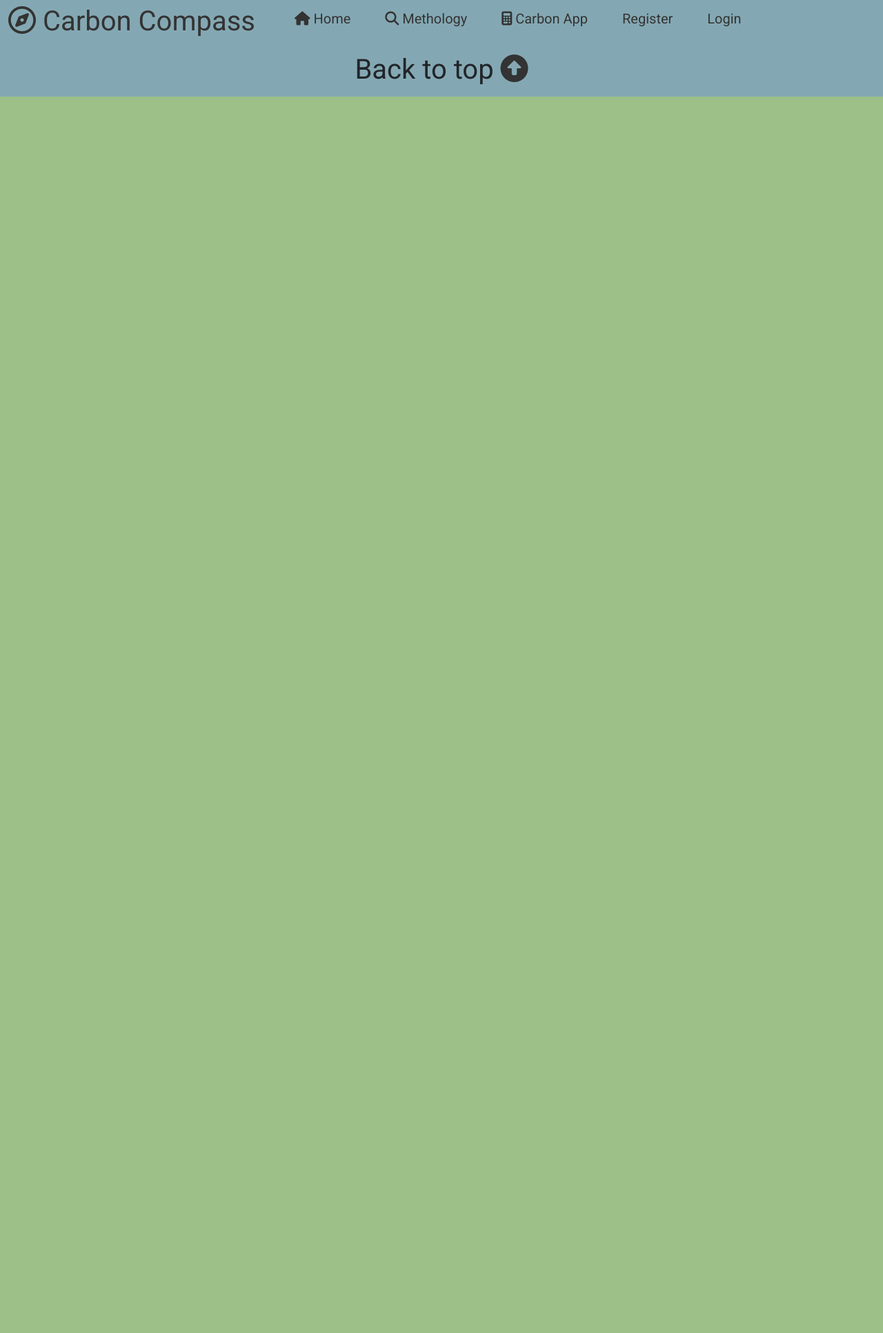
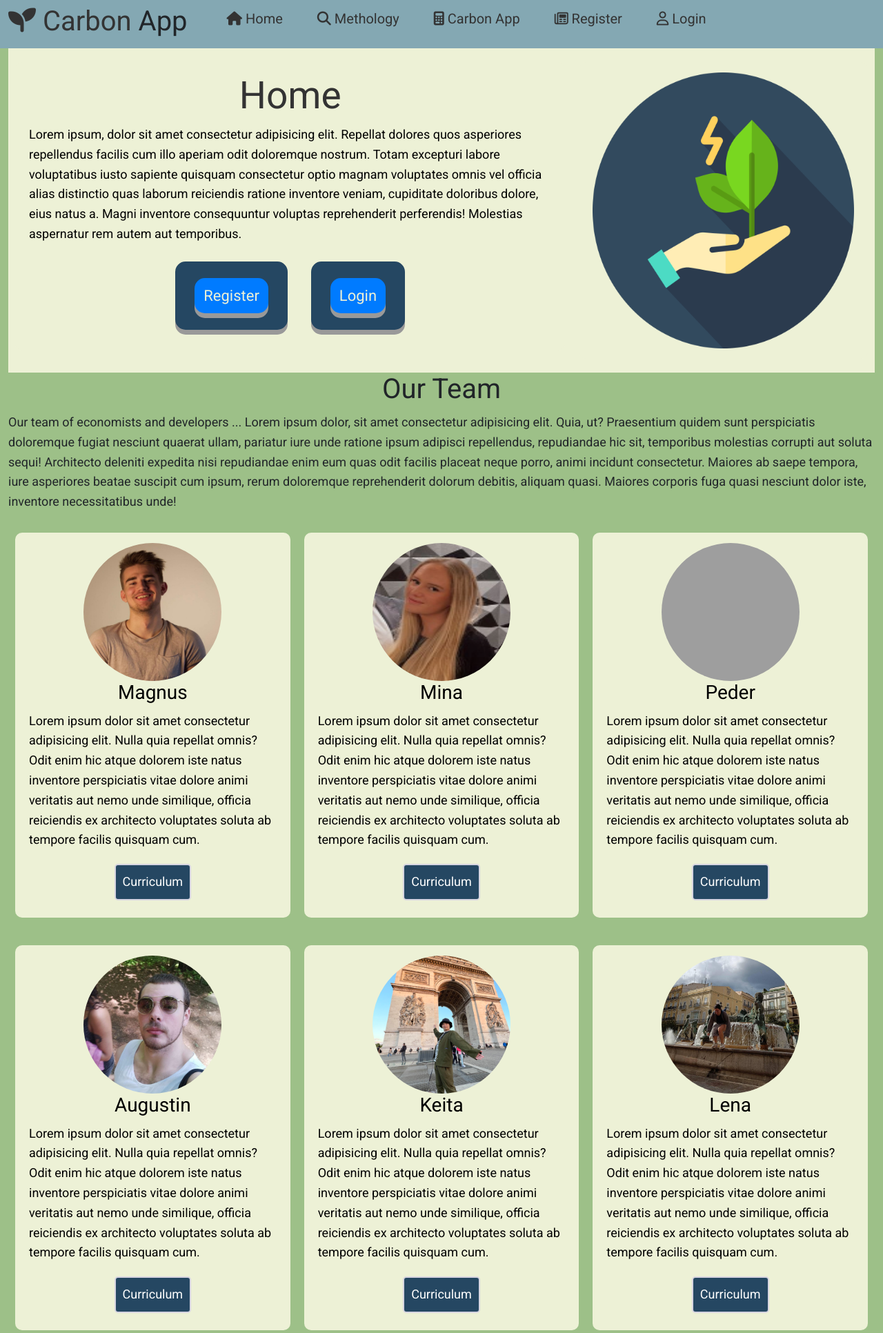
Before and after one commit to PederEP/Carbon_App, a Flask app: page / in a window 1280 px wide. Shown: the top 1932 px of the page at 69% size. Before the commit the page ends 140 px from the top, so only its background shows below. Run offline with Flask 2, Linux system fonts and the light colour scheme; some libraries are stand-ins or nearby versions; grey boxes are pictures that could not be loaded.

Commit message:
Update home.html
Skal være riktig nå hehe

```diff
--- a/capp/templates/home.html
+++ b/capp/templates/home.html
@@ -1,113 +1,158 @@
-<!DOCTYPE html>
-<html>
-    <head>
-      <!-- Font Awesome code -->
-      <link rel="stylesheet" href="https://cdnjs.cloudflare.com/ajax/libs/font-awesome/6.2.1/css/all.min.css" integrity="sha512-MV7K8+y+gLIBoVD59lQIYicR65iaqukzvf/nwasF0nqhPay5w/9lJmVM2hMDcnK1OnMGCdVK+iQrJ7lzPJQd1w==" crossorigin="anonymous" referrerpolicy="no-referrer" />
+{% extends "layout.html" %}
+{% block content %}
 
-      <!--Import the Bootstrap CSS file:-->
-      <link
-      href="https://cdn.jsdelivr.net/npm/bootstrap@5.0.1/dist/css/bootstrap.min.css"
-      rel="stylesheet"
-      integrity="sha384-+0n0xVW2eSR5OomGNYDnhzAbDsOXxcvSN1TPprVMTNDbiYZCxYbOOl7+AMvyTG2x"
-      crossorigin="anonymous"
-      />
-      <link
-        rel="stylesheet"
-        href="https://cdn.jsdelivr.net/npm/bootstrap-icons@1.3.0/font/bootstrap-icons.css"
-      />
+<!-- Header -->
+<section class="section_header_home">
+  <div class="container">
 
-      <!-- Matjax -->
-      <script src="https://polyfill.io/v3/polyfill.min.js?features=es6"></script>
-      <script id="MathJax-script" async src="https://cdn.jsdelivr.net/npm/mathjax@3/es5/tex-mml-chtml.js"></script>
+    <div class="header_home">
+      <div class="box">
+        {% with messages = get_flashed_messages(with_categories=true) %}
+            {% if messages %}
+                {% for category, message in messages %}
+                    <div class="alert alert-{{ category }}">
+                        {{ message }}
+                    </div>
+                {% endfor %}
+            {% endif %}
+        {% endwith %}
+        <h1 style="font-size:55px;"><span class="text-logo"> Home</span></h1>
+        <p style="text-align:left;">
+            Lorem ipsum, dolor sit amet consectetur adipisicing elit. Repellat dolores quos asperiores repellendus facilis cum illo aperiam odit doloremque nostrum. Totam excepturi labore voluptatibus iusto sapiente quisquam consectetur optio magnam voluptates omnis vel officia alias distinctio quas laborum reiciendis ratione inventore veniam, cupiditate doloribus dolore, eius natus a. Magni inventore consequuntur voluptas reprehenderit perferendis! Molestias aspernatur rem autem aut temporibus.
+        </p>
+        <div class="container_buttons_links_header_home">
+          <div class="btn">
+              <a href="{{url_for('users.register')}}" class="btn btn-primary btn-lg mr-2", style="background-color:#007bff;">Register</a>
+          </div>
+          <div class="btn">
+              <a href="{{url_for('users.login')}}" class="btn btn-primary btn-lg mr-2", style="background-color:#007bff;">Login</a>
+          </div>
+        </div>
+      </div>
+      <div class="box">
+        <img
+          src="{{url_for('static', filename='icons/save-energy-svgrepo-com.png')}}"
+          width="280"
+          height="400"
+          alt=""/>
+      </div>
+    </div>
 
+  </div>
+</section>
 
-      <!-- CSS code -->
-      <link rel="stylesheet" type="text/css" href="{{ url_for('static', filename='layout.css') }}">
-      <link rel="stylesheet" type="text/css" href="{{ url_for('static', filename='home.css') }}">
-      <link rel="stylesheet" type="text/css" href="{{ url_for('static', filename='methodology.css') }}">
-      <link rel="stylesheet" type="text/css" href="{{ url_for('static', filename='carbon_app.css') }}">
+<!-- Developers -->
+<section class="section_developers">
+  <div class="container">
 
-      <!-- Global CSS for define color and adopt it for all part of App -->
-      <style>
-        /* If you want to use colors write like this -> background-color: var(--main-bg-color); */
-        :root{
-          --main-background-color: #edf1d6;
-          --second-background-color: #9dc088;
-          --main-primary-color: #f7bd4e;
-          --main-header-color: #84a8b3;
-          --main-spare-color: #254762;
-          --main-text-color: #40513B;
-        }
-      </style>
+    <div class="developers" style="display:block;">
+      <h1 style="text-align:center;"> Our Team</h1>
+      <p>
+        Our team of economists and developers ... Lorem ipsum dolor, sit amet consectetur adipisicing elit. Quia, ut? Praesentium quidem sunt perspiciatis doloremque fugiat nesciunt quaerat ullam, pariatur iure unde ratione ipsum adipisci repellendus, repudiandae hic sit, temporibus molestias corrupti aut soluta sequi! Architecto deleniti expedita nisi repudiandae enim eum quas odit facilis placeat neque porro, animi incidunt consectetur. Maiores ab saepe tempora, iure asperiores beatae suscipit cum ipsum, rerum doloremque reprehenderit dolorum debitis, aliquam quasi. Maiores corporis fuga quasi nesciunt dolor iste, inventore necessitatibus unde!
+      </p>
+    </div>
 
-      <!-- To activate media queries in devices -->
-      <meta name="viewport" content="user-scalable=yes, width=device-width, initial-scale=1">
+    <div class="developers">
+        <div class="box">
+          <img
+          src="{{url_for('static', filename='icons/magnus.jpg')}}"
+          width="200"
+          height="200"
+          alt=""style="border-radius: 50%; width:200px;">
+          <h3>Magnus</h3>
+          <p>  Lorem ipsum dolor sit amet consectetur adipisicing elit. Nulla quia repellat omnis? Odit enim hic atque dolorem iste natus inventore perspiciatis vitae dolore animi veritatis aut nemo unde similique, officia reiciendis ex architecto voluptates soluta ab tempore facilis quisquam cum.
+          </p>
+          <div class="section_container_buttons_developers">
+            <a class="btn_developers" href="#"  target="_blank">Curriculum</a>
+          </div>
+        </div>
+        <div class="box">
+          <img
+          src="{{url_for('static', filename='icons/mina.png')}}"
+          width="200"
+          height="200"
+          alt=""style="border-radius: 50%; width:200px;">
+          <h3>Mina</h3>
+          <p>  Lorem ipsum dolor sit amet consectetur adipisicing elit. Nulla quia repellat omnis? Odit enim hic atque dolorem iste natus inventore perspiciatis vitae dolore animi veritatis aut nemo unde similique, officia reiciendis ex architecto voluptates soluta ab tempore facilis quisquam cum.
+          </p>
+          <div class="section_container_buttons_developers">
+            <a class="btn_developers" href="#"  target="_blank">Curriculum</a>
+          </div>
+        </div>
+        <div class="box">
+          <img
+          src="{{url_for('static', filename='icons/peder.jpg')}}"
+          width="200"
+          height="200"
+          alt=""style="border-radius: 50%; width:200px;">
+          <h3>Peder</h3>
+          <p>  Lorem ipsum dolor sit amet consectetur adipisicing elit. Nulla quia repellat omnis? Odit enim hic atque dolorem iste natus inventore perspiciatis vitae dolore animi veritatis aut nemo unde similique, officia reiciendis ex architecto voluptates soluta ab tempore facilis quisquam cum.
+          </p>
+          <div class="section_container_buttons_developers">
+            <a class="btn_developers" href="#"  target="_blank">Curriculum</a>
+          </div>
+        </div>
+    </div>
 
-        {% if title %}
-            <title>{{ title }}</title>
-        {% else %}
-            <title>home</title>
-        {% endif %}
+    <div class="developers">
+      <div class="box">
+        <img
+        src="{{url_for('static', filename='icons/augustin.jpg')}}"
+        width="200"
+        height="200"
+        alt=""style="border-radius: 50%; width:200px;">
+        <h3>Augustin</h3>
+        <p>  Lorem ipsum dolor sit amet consectetur adipisicing elit. Nulla quia repellat omnis? Odit enim hic atque dolorem iste natus inventore perspiciatis vitae dolore animi veritatis aut nemo unde similique, officia reiciendis ex architecto voluptates soluta ab tempore facilis quisquam cum.
+        </p>
+        <div class="section_container_buttons_developers">
+          <a class="btn_developers" href="#"  target="_blank">Curriculum</a>
+        </div>
+      </div>
+      <div class="box">
+        <img
+        src="{{url_for('static', filename='icons/keita.jpg')}}"
+        width="200"
+        height="200"
+        alt=""style="border-radius: 50%; width:200px;">
+        <h3>Keita</h3>
+        <p>  Lorem ipsum dolor sit amet consectetur adipisicing elit. Nulla quia repellat omnis? Odit enim hic atque dolorem iste natus inventore perspiciatis vitae dolore animi veritatis aut nemo unde similique, officia reiciendis ex architecto voluptates soluta ab tempore facilis quisquam cum.
+        </p>
+        <div class="section_container_buttons_developers">
+          <a class="btn_developers" href="#"  target="_blank">Curriculum</a>
+        </div>
+      </div>
+      <div class="box">
+        <img
+        src="{{url_for('static', filename='icons/lena.jpg')}}"
+        width="200"
+        height="200"
+        alt=""style="border-radius: 50%; width:200px;">
+        <h3>Lena</h3>
+        <p>  Lorem ipsum dolor sit amet consectetur adipisicing elit. Nulla quia repellat omnis? Odit enim hic atque dolorem iste natus inventore perspiciatis vitae dolore animi veritatis aut nemo unde similique, officia reiciendis ex architecto voluptates soluta ab tempore facilis quisquam cum.
+        </p>
+        <div class="section_container_buttons_developers">
+          <a class="btn_developers" href="#"  target="_blank">Curriculum</a>
+        </div>
+      </div>
+  </div>
+  <div class="developers">
+    <div class="box">
+      <img
+      src="{{url_for('static', filename='icons/brock.png')}}"
+      width="200"
+      height="200"
+      alt=""style="border-radius: 50%; width:200px;">
+      <h3>Brock</h3>
+      <p>  Lorem ipsum dolor sit amet consectetur adipisicing elit. Nulla quia repellat omnis? Odit enim hic atque dolorem iste natus inventore perspiciatis vitae dolore animi veritatis aut nemo unde similique, officia reiciendis ex architecto voluptates soluta ab tempore facilis quisquam cum.
+      </p>
+      <div class="section_container_buttons_developers">
+        <a class="btn_developers" href="#"  target="_blank">Curriculum</a>
+      </div>
+    </div>
+    <div class="box">
+    </div>
+    <div class="box">
+  </div>
+</section>
 
-    </head>
-    <body>
-        <section class="section_carbon_app_navbar">
-          <div class="container">
-            <div class="carbon_app_navbar">
-              <h1 class="logo">
-                <span class="text-logo"><i class="fa-regular fa-compass"></i> Carbon Compass</span>
-              </h1>
-              <nav>
-                <ul>
-                    </li>
-                    <li>
-                        <a href="{{url_for('home.home_home')}}"><i class="fa-solid fa-house"></i> Home</a>
-                    </li>
-                    <li>
-                        <a href="{{url_for('methodology.methodology_home')}}"><i class="fa-solid fa-magnifying-glass"></i> Methology</a>
-                    </li>
-                    <li>
-                        <a href="{{url_for('carbon_app.carbon_app_home')}}"><i class="fa-solid fa-calculator"></i> Carbon App</a>
-                    </li>
-                    <li>
-                      <a href="{{url_for('users.register')}}"></i> Register</a>
-                    </li>
-                    <li>
-                      <a href="{{url_for('users.login')}}"></i> Login</a>
-                </ul>
-              </nav>
-            </div>
-          </div>
-        </section>
-
-        {% block content %} {% endblock %}
-
-        <section class="section_footer">
-          <div class="container">
-            <div class="footer">
-              <h1>
-                Back to top
-                <a href="#">
-                  <i class="fa-solid fa-circle-up" style="color: #333"></i>
-                </a>
-              </h1>
-            </div>
-          </div>
-        </section>
-
-        <!-- Bootstrap -->
-        <!-- Question Accordion -->
-        <script
-          src="https://cdn.jsdelivr.net/npm/bootstrap@5.0.1/dist/js/bootstrap.bundle.min.js"
-          integrity="sha384-gtEjrD/SeCtmISkJkNUaaKMoLD0//ElJ19smozuHV6z3Iehds+3Ulb9Bn9Plx0x4"
-          crossorigin="anonymous"
-        ></script>
-
-        <!-- Optional JavaScript -->
-        <!-- jQuery first, then Popper.js, then Bootstrap JS -->
-        <script src="https://code.jquery.com/jquery-3.3.1.slim.min.js" integrity="sha384-q8i/X+965DzO0rT7abK41JStQIAqVgRVzpbzo5smXKp4YfRvH+8abtTE1Pi6jizo" crossorigin="anonymous"></script>
-        <script src="https://cdnjs.cloudflare.com/ajax/libs/popper.js/1.14.7/umd/popper.min.js" integrity="sha384-UO2eT0CpHqdSJQ6hJty5KVphtPhzWj9WO1clHTMGa3JDZwrnQq4sF86dIHNDz0W1" crossorigin="anonymous"></script>
-        <script src="https://stackpath.bootstrapcdn.com/bootstrap/4.3.1/js/bootstrap.min.js" integrity="sha384-JjSmVgyd0p3pXB1rRibZUAYoIIy6OrQ6VrjIEaFf/nJGzIxFDsf4x0xIM+B07jRM" crossorigin="anonymous"></script>
-
-    </body>
-</html>
+{% endblock content %}
```
